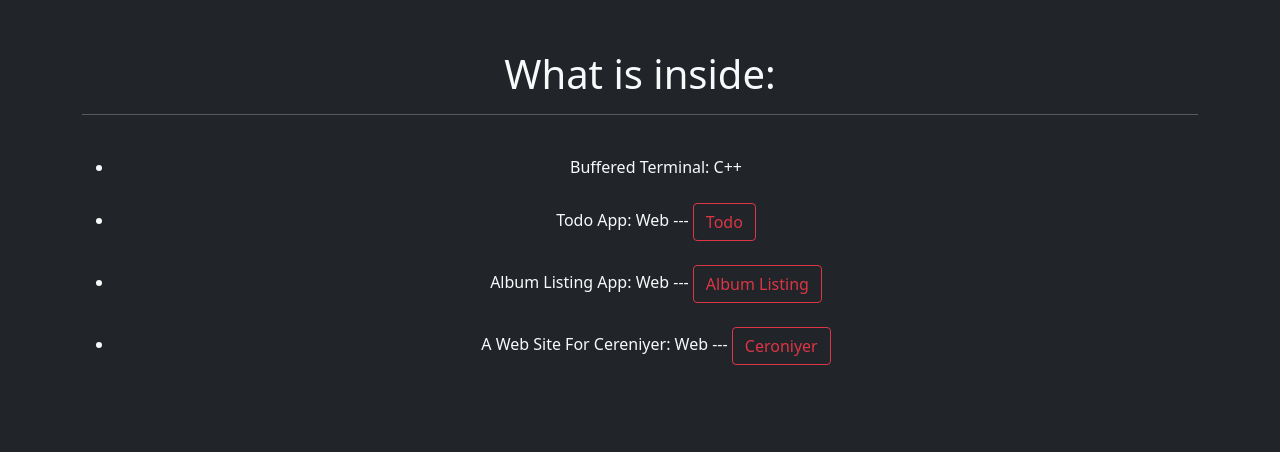
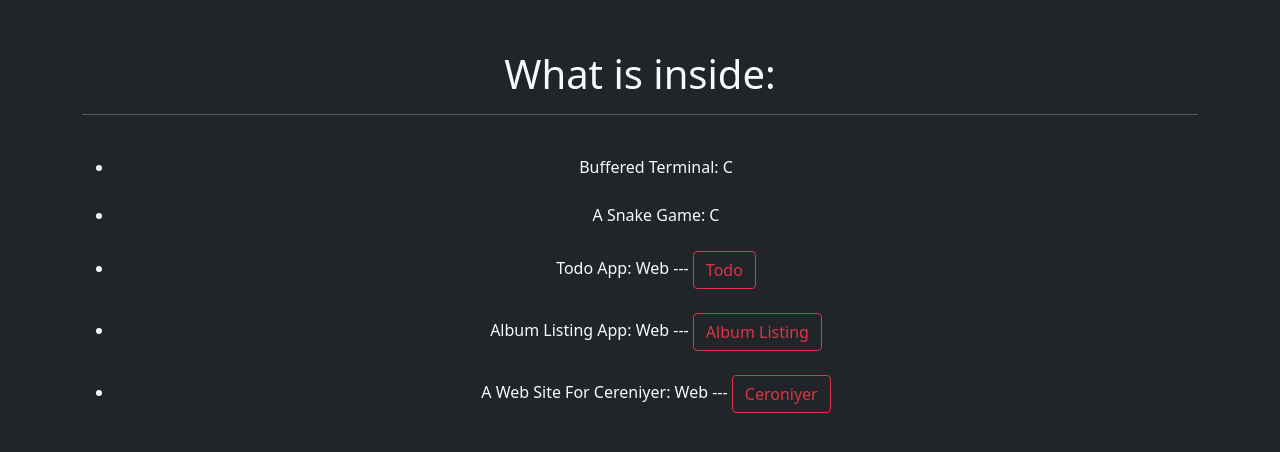
Before and after one commit to arvofm/My-Basic-Stuff, a website: page index.html in a window 1280 px wide. Drawn offline with nearby package versions, Linux system fonts and the light colour scheme.

Commit message:
Update index.html

```diff
--- a/index.html
+++ b/index.html
@@ -14,7 +14,9 @@
         <hr>
         <ul>
             <br>
-            <li class="text-center">Buffered Terminal: C++</li>
+            <li class="text-center">Buffered Terminal: C</li>
+            <br>
+            <li class="text-center">A Snake Game: C</li>
             <br>
             <li class="text-center">Todo App: Web --- <a href="./Todo App/index.html" class="btn btn-outline-danger" target="_blank">Todo</a></li>
             <br>
```
